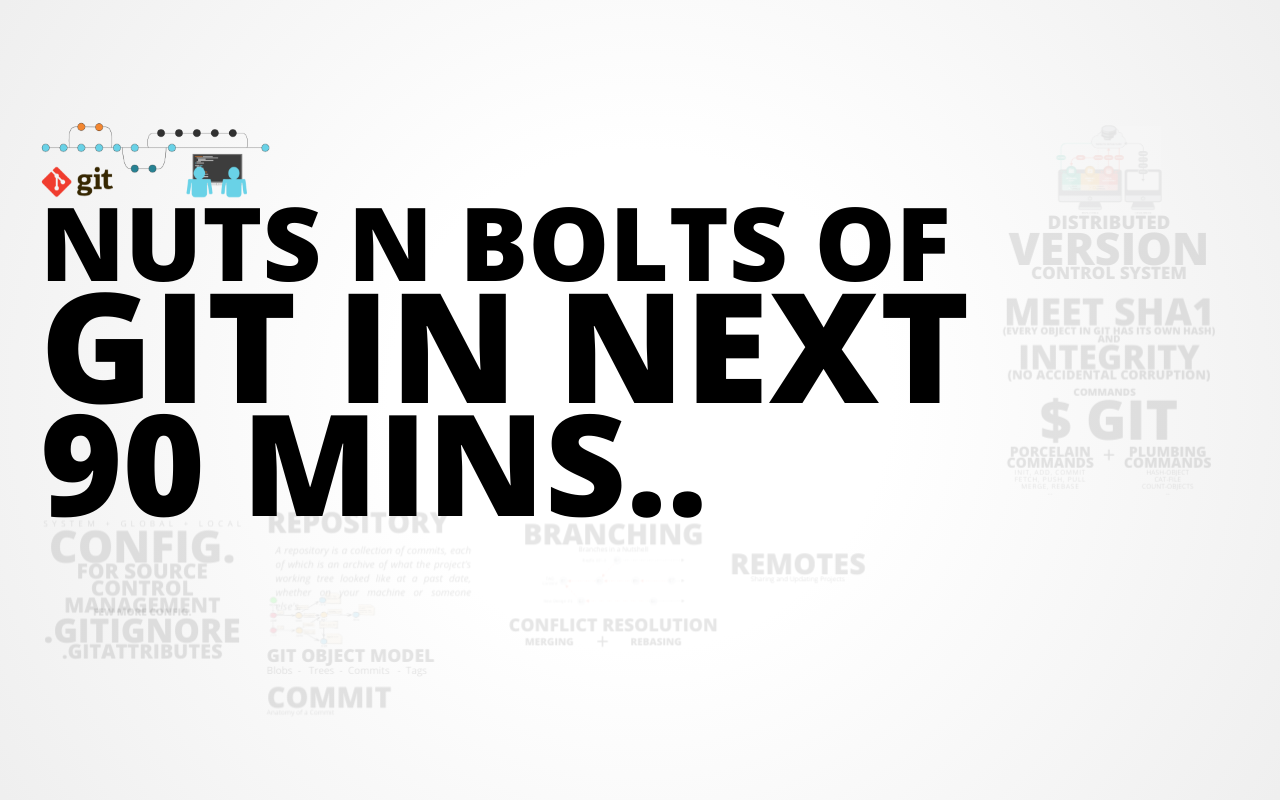
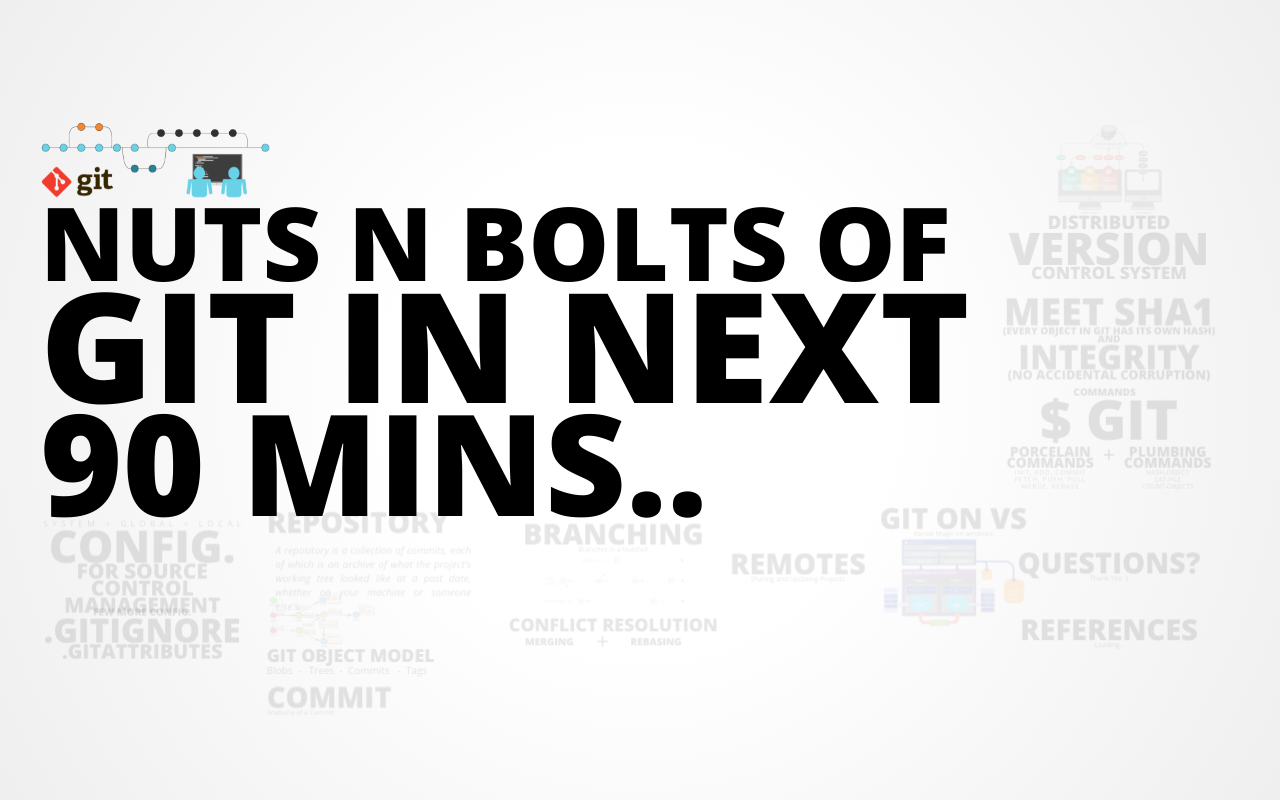
Before and after one commit to SatyaSudheer/pw, a website: page present/git/git-scm.html in a window 1280 px wide. Drawn offline with nearby package versions, Linux system fonts and the light colour scheme.

Commit message:
few more touchups

```diff
--- a/present/git/git-scm.html
+++ b/present/git/git-scm.html
@@ -142,6 +142,19 @@
     <!--<div id="rebase" class="step" data-x="420" data-y="1950" data-scale="1">
         <div class="big bold title" style="font-size: 130px;">Rebasing</div>
     </div>-->
+    <div id="gitonvs" class="step" data-x="1950" data-y="1350" data-scale="1">
+        <div class="big bold title" style="font-size: 130px;">Git on VS</div>
+        <div class="light" style="font-size: 30px; padding-top: 8px; padding-bottom: 8px;">Kernel Magic on windows</div>
+        <img src="assets/git-in-vs.png" height="400px"/>
+    </div>
+    <div id="qna" class="step" data-x="2650" data-y="1350" data-scale="1">
+        <div class="big bold title" style="font-size: 130px;">questions?</div>
+        <div class="light" style="font-size: 30px; padding-top: 8px; padding-bottom: 8px;">Thank You :)</div>
+    </div>
+    <div id="ref" class="step" data-x="2650" data-y="1650" data-scale="1">
+        <div class="big bold title" style="font-size: 130px;">References</div>
+        <div class="light" style="font-size: 30px; padding-top: 8px; padding-bottom: 8px;">Loading..</div>
+    </div>
     <script src="../impress/js/impress.js"></script>
     <script src="../impress-console/js/impressConsole.js"></script>
     <script>
```
